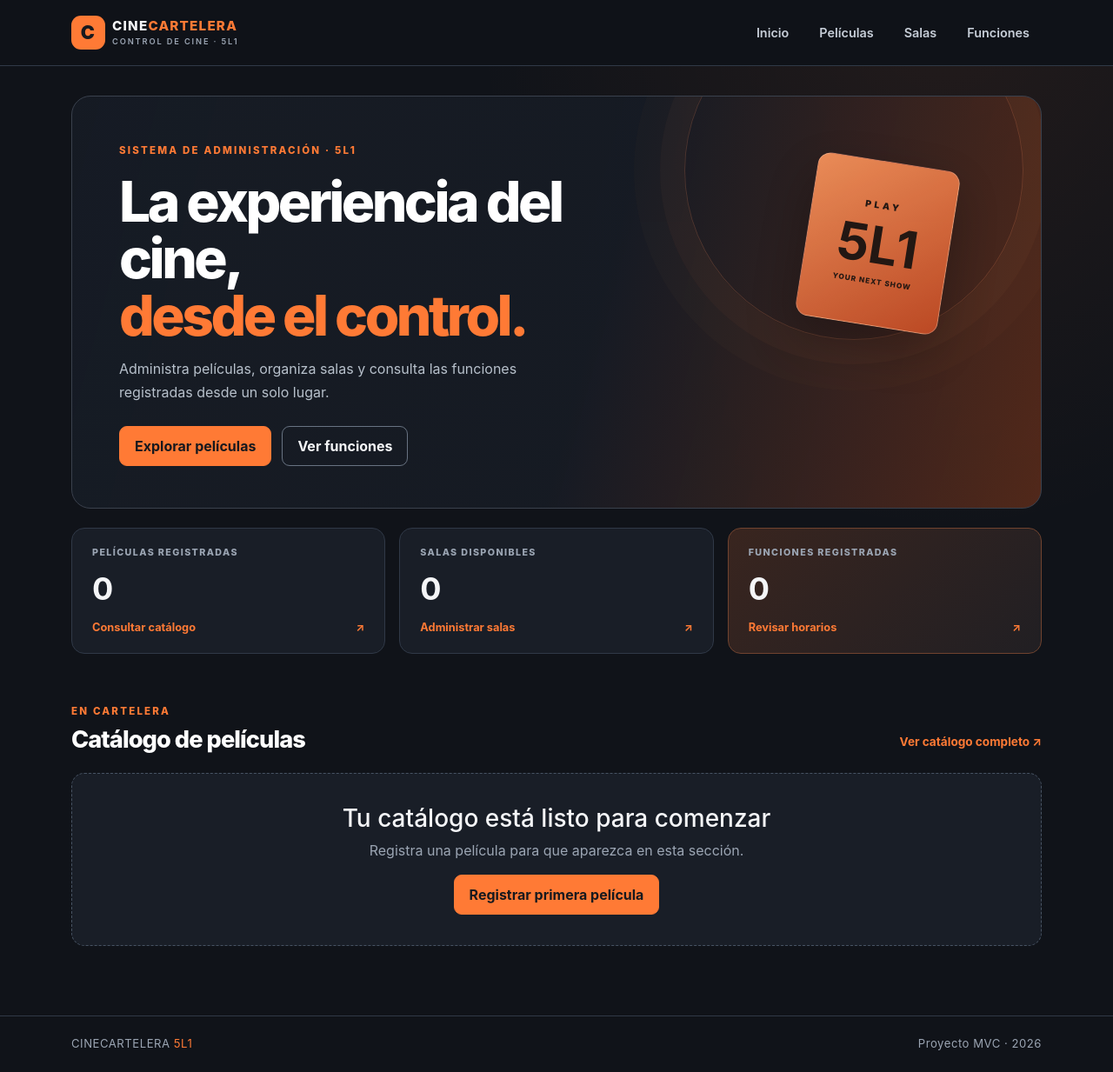
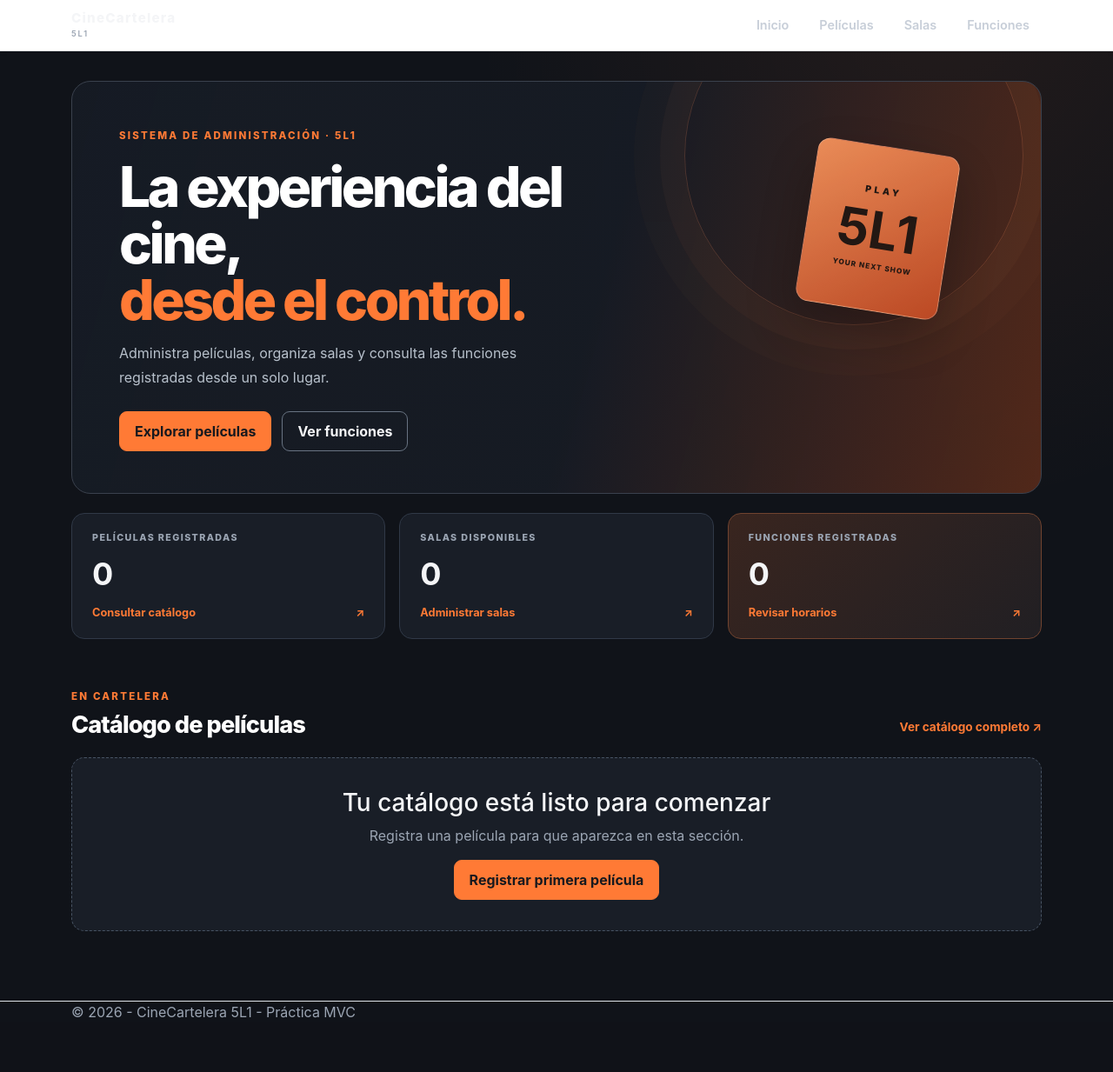
Before and after one commit to JEEM244/beta, an ASP.NET Core app: page / in a window 1280 px wide. Shown: the whole page at 87% size. After the commit the page ends 1171 px from the top, so only its background shows below. Run offline with ASP.NET Core 8, Linux system fonts and the light colour scheme.

Commit message:
Volver a una navegación clara basada en la plantilla MVC

```diff
--- a/CineCarteleraV2_5L1/Views/Shared/_Layout.cshtml
+++ b/CineCarteleraV2_5L1/Views/Shared/_Layout.cshtml
@@ -9,18 +9,17 @@
 </head>
 <body>
     <header>
-        <nav class="navbar navbar-expand-lg navbar-dark cinema-navbar">
+        <nav class="navbar navbar-expand-sm navbar-light bg-white border-bottom shadow-sm">
             <div class="container">
-                <a class="navbar-brand d-flex align-items-center gap-2" asp-controller="Home" asp-action="Index">
-                    <span class="brand-mark">C</span>
-                    <span>CINE<span class="brand-light">CARTELERA</span><small>CONTROL DE CINE · 5L1</small></span>
+                <a class="navbar-brand" asp-controller="Home" asp-action="Index">
+                    Cine<span class="brand-accent">Cartelera</span> <small>5L1</small>
                 </a>
                 <button class="navbar-toggler" type="button" data-bs-toggle="collapse"
-                        data-bs-target="#mainNavigation" aria-controls="mainNavigation"
+                        data-bs-target=".navbar-collapse" aria-controls="mainNavigation"
                         aria-expanded="false" aria-label="Mostrar navegación">
                     <span class="navbar-toggler-icon"></span>
                 </button>
-                <div class="navbar-collapse collapse" id="mainNavigation">
+                <div class="navbar-collapse collapse d-sm-inline-flex justify-content-between" id="mainNavigation">
                     <ul class="navbar-nav ms-auto">
                         <li class="nav-item">
                             <a class="nav-link" asp-controller="Home" asp-action="Index">Inicio</a>
@@ -51,10 +50,9 @@
         @RenderBody()
     </main>
 
-    <footer class="site-footer">
-        <div class="container d-flex flex-wrap justify-content-between gap-2">
-            <span> CINECARTELERA <span class="brand-light">5L1</span></span>
-            <span>Proyecto MVC · 2026</span>
+    <footer class="border-top footer text-muted">
+        <div class="container">
+            &copy; 2026 - CineCartelera 5L1 - Práctica MVC
         </div>
     </footer>
 
```
